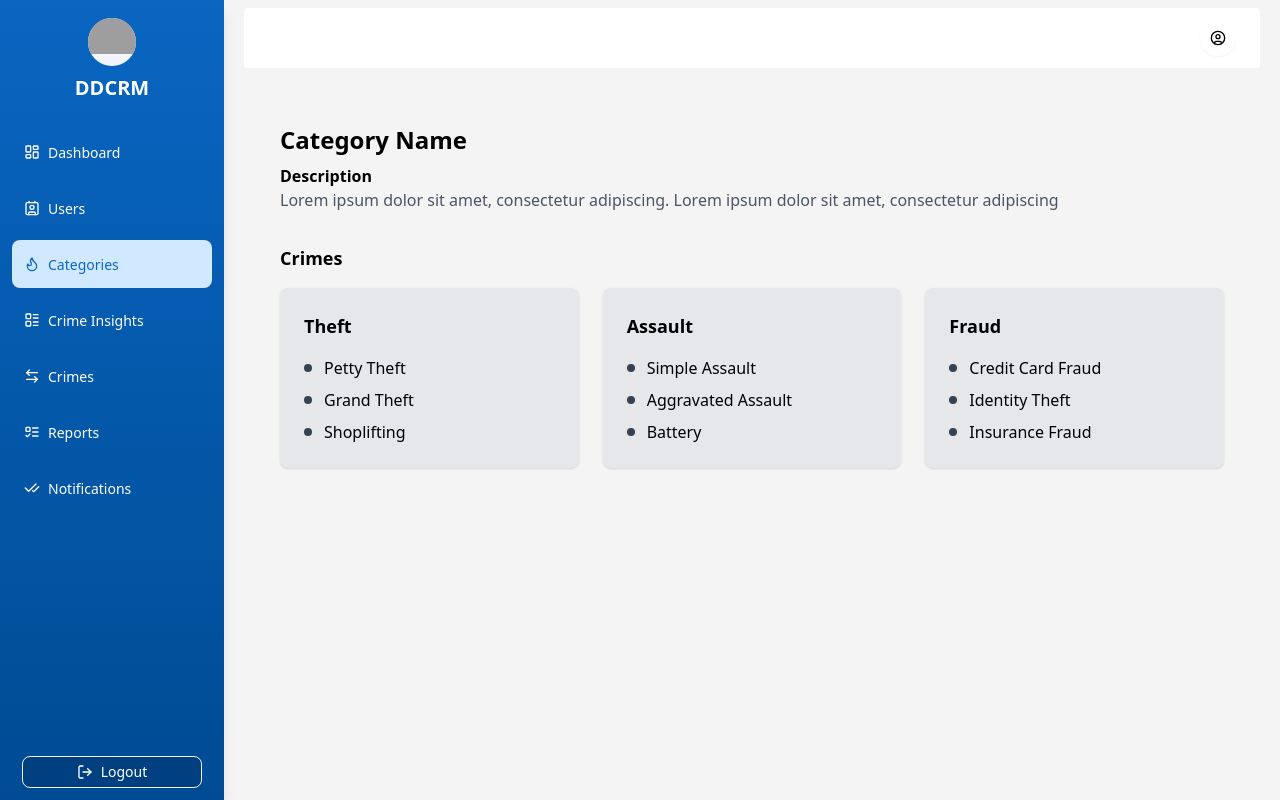
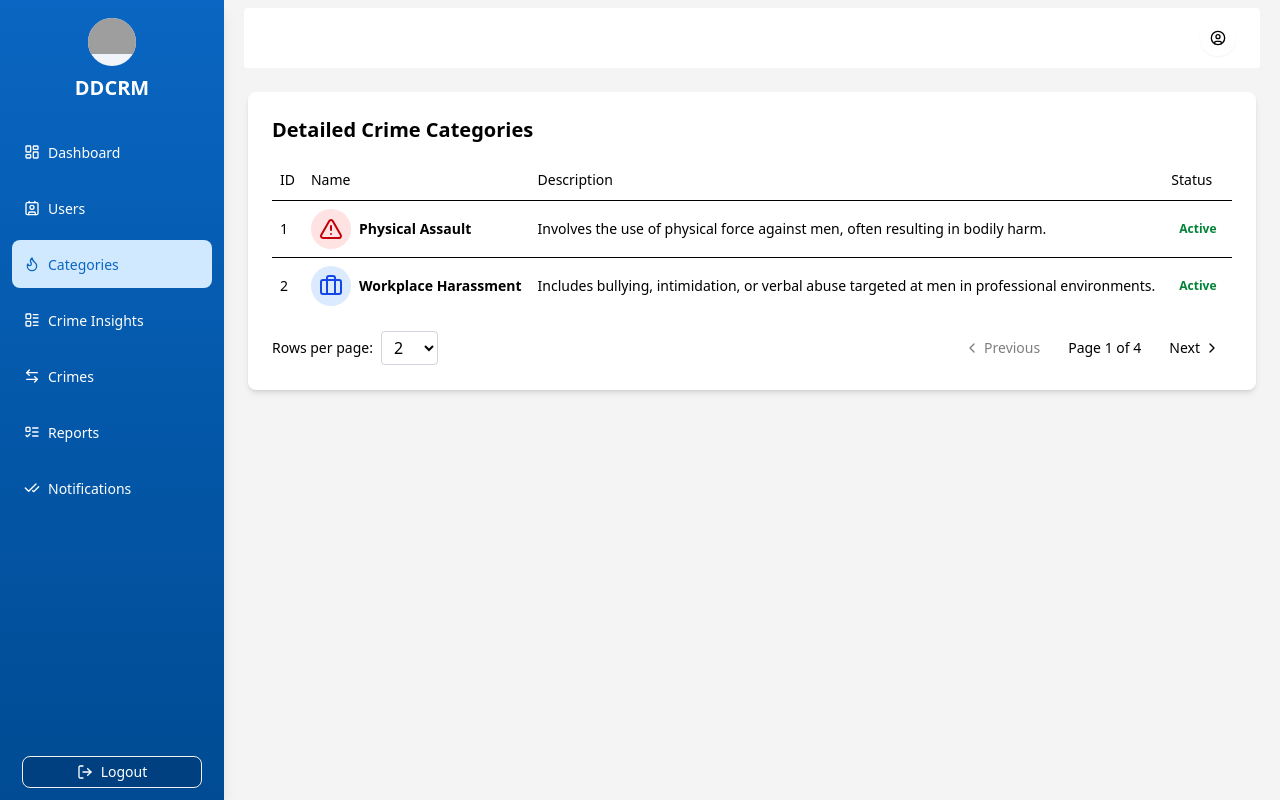
Before and after one commit to uwishema11/crime_mapping, a React (Vite) app: page /categories in a window 1280 px wide. Built offline with nearby package versions, Linux system fonts and the light colour scheme; grey boxes are pictures that could not be loaded.

Commit message:
crime categories table

```diff
--- a/package.json
+++ b/package.json
@@ -22,6 +22,7 @@
     "@tailwindcss/vite": "^4.1.4",
     "@tanstack/react-query": "^5.67.1",
     "@tanstack/react-query-devtools": "^5.67.1",
+    "@tanstack/react-table": "^8.21.3",
     "class-variance-authority": "^0.7.1",
     "clsx": "^2.1.1",
     "lucide-react": "^0.477.0",
--- a/src/App.jsx
+++ b/src/App.jsx
@@ -1,6 +1,6 @@
 import DashboardLayout from "./components/layout/Layout";
 import { BrowserRouter, Routes, Route } from "react-router-dom";
-import CategoriesPage from "./components/dashboard/CrimeCategories";
+import CrimeCategories from "./components/dashboard/CrimeCategories";
 
 import Main from "./components/dashboard/Main";
 
@@ -13,7 +13,7 @@ export default function App() {
         <DashboardLayout>
           <Routes>
             <Route path="/" element={<Main />} />
-            <Route path="/categories" element={<CategoriesPage />} />
+            <Route path="/categories" element={<CrimeCategories />} />
           </Routes>
         </DashboardLayout>
       </BrowserRouter>
--- a/src/components/dashboard/CrimeCategories.jsx
+++ b/src/components/dashboard/CrimeCategories.jsx
@@ -1,43 +1,158 @@
 import React from "react";
+import TableComponent from "./Table";
 import CategoryHeader from "./CategoryHeader";
 import CrimeCard from "./CrimeCard";
+import {
+  Shield,
+  AlertTriangle,
+  Briefcase,
+  Home,
+  Pill,
+  Laptop,
+  Skull,
+} from "lucide-react";
+import { Gavel, Trash2, Pencil } from "lucide-react";
 
-const category = {
-  name: "Category Name",
-  description:
-    "Lorem ipsum dolor sit amet, consectetur adipiscing. Lorem ipsum dolor sit amet, consectetur adipiscing",
+const crimeAgainstMen = {
   crimes: [
     {
-      name: "Theft",
-      specifics: ["Petty Theft", "Grand Theft", "Shoplifting"],
+      id: 1,
+      name: "Physical Assault",
+      status: "Active",
+      description:
+        "Involves the use of physical force against men, often resulting in bodily harm. ",
+      specifics: ["Street Violence", "Domestic Assault", "Workplace Assault"],
+      icon: <AlertTriangle className="w-6 h-6" />,
+      color: "bg-red-100 text-red-700",
     },
     {
-      name: "Assault",
-      specifics: ["Simple Assault", "Aggravated Assault", "Battery"],
+      id: 2,
+      name: "Workplace Harassment",
+      status: "Active",
+      description:
+        "Includes bullying, intimidation, or verbal abuse targeted at men in professional environments.",
+      specifics: ["Verbal Abuse", "Discrimination", "Intimidation"],
+      icon: <Briefcase className="w-6 h-6" />,
+      color: "bg-blue-100 text-blue-700",
     },
     {
-      name: "Fraud",
-      specifics: ["Credit Card Fraud", "Identity Theft", "Insurance Fraud"],
+      id: 3,
+      name: "Cyberbullying & Blackmail",
+      status: "Active",
+      description:
+        "Online harassment involving threats, blackmail, or shaming targeted at men through digital platforms.",
+      icon: <Laptop className="w-6 h-6" />,
+      color: "bg-indigo-100 text-indigo-700",
+    },
+    {
+      id: 4,
+      status: "Active",
+      name: "False Accusations",
+      description: "Crimes involving the false reporting of misconduct.",
+      specifics: [
+        "False Sexual Assault Claims",
+        "False Domestic Abuse Accusations",
+      ],
+      icon: <Shield className="w-6 h-6" />,
+      color: "bg-yellow-100 text-yellow-700",
+    },
+    {
+      id: 5,
+      name: "Sexual Violence",
+      status: "Active",
+      description: "Sexual abuse or assault directed at men.",
+
+      icon: <Skull className="w-6 h-6" />,
+      color: "bg-gray-100 text-gray-700",
+    },
+    {
+      id: 6,
+      name: "Emotional & Financial Abuse",
+      status: "Active",
+      description: "Involves manipulation, control, or financial exploitation.",
+      specifics: ["Control Over Finances", "Emotional Blackmail"],
+      icon: <Home className="w-6 h-6" />,
+      color: "bg-green-100 text-green-700",
+    },
+    {
+      id: 7,
+      name: "Discriminatory Legal Actions",
+      description: "Biased treatment in family law and custody cases.",
+      status: "Active",
+      specifics: ["Unfair Custody Loss", "Biased Sentencing"],
+      icon: <Gavel className="w-6 h-6" />,
+      color: "bg-purple-100 text-purple-700",
     },
   ],
 };
 
-const CategoriesPage = () => (
-  <div className="p-8 w-full">
-    <CategoryHeader name={category.name} description={category.description} />
-    <h3 className="text-lg font-semibold mt-8 mb-4">Crimes</h3>
-    {<CrimeCard /> && (
-      <div className="grid grid-cols-1 md:grid-cols-2 lg:grid-cols-3 gap-6">
-        {category.crimes.map((crime, index) => (
-          <CrimeCard
-            key={index}
-            name={crime.name}
-            specifics={crime.specifics}
-          />
-        ))}
+const CrimeCategories = () => {
+  const columns = [
+    {
+      accessorKey: "id",
+      header: "ID",
+      cell: ({ row }) => <div className="font-medium">{row.original.id}</div>,
+    },
+
+    {
+      accessorKey: "name",
+      header: "Name",
+      cell: ({ row }) => (
+        <div className="flex items-center gap-2">
+          <div className={`p-2 rounded-full ${row.original.color}`}>
+            {row.original.icon}
+          </div>
+          <span className="font-semibold">{row.original.name}</span>
+        </div>
+      ),
+    },
+    {
+      accessorKey: "description",
+      header: "Description",
+    },
+    {
+      accessorKey: "status",
+      header: "Status",
+      cell: ({ row }) => (
+        <div
+          className={`px-2 py-1 rounded-full text-xs font-semibold ${
+            row.original.status === "Active" ? "text-green-700" : "text-red-700"
+          }`}
+        >
+          {row.original.status}
+        </div>
+      ),
+    },
+    {
+      accessorKey: "actions",
+      header: "Actions",
+      cell: ({ row }) => (
+        <div className="flex items-center gap-3">
+          <button
+            onClick={() => console.log("Edit", row.original.id)}
+            className="text-blue-600 hover:text-blue-800"
+          >
+            <Pencil className="w-4 h-4" />
+          </button>
+          <button
+            onClick={() => console.log("Delete", row.original.id)}
+            className="text-red-600 hover:text-red-800"
+          >
+            <Trash2 className="w-4 h-4" />
+          </button>
+        </div>
+      ),
+    },
+  ];
+
+  return (
+    <div className="space-y-8">
+      <div className="bg-white rounded-lg shadow-md p-6">
+        <h3 className="text-xl font-bold mb-4">Detailed Crime Categories</h3>
+        <TableComponent data={crimeAgainstMen.crimes} columns={columns} />
       </div>
-    )}
-  </div>
-);
+    </div>
+  );
+};
 
-export default CategoriesPage;
+export default CrimeCategories;
--- /dev/null
+++ b/src/components/dashboard/Table.jsx
@@ -0,0 +1,123 @@
+import { useState } from "react";
+
+import {
+  flexRender,
+  getCoreRowModel,
+  useReactTable,
+  getPaginationRowModel,
+} from "@tanstack/react-table";
+import {
+  Pagination,
+  PaginationContent,
+  PaginationEllipsis,
+  PaginationItem,
+  PaginationLink,
+  PaginationNext,
+  PaginationPrevious,
+} from "@/components/ui/pagination";
+
+import {
+  Table,
+  TableBody,
+  TableCaption,
+  TableCell,
+  TableHead,
+  TableHeader,
+  TableRow,
+} from "@/components/ui/table";
+
+function TableComponent({ data, columns }) {
+  const [pagination, setPagination] = useState({
+    pageSize: 2,
+    pageIndex: 0,
+  });
+  const table = useReactTable({
+    data,
+    columns,
+    getCoreRowModel: getCoreRowModel(),
+    getPaginationRowModel: getPaginationRowModel(),
+    state: {
+      pagination,
+    },
+    onPaginationChange: setPagination,
+    manualPagination: false,
+  });
+  return (
+    <>
+      <Table>
+        <TableHeader>
+          {table.getHeaderGroups().map((headerGroup) => (
+            <TableRow key={headerGroup.id}>
+              {headerGroup.headers.map((header) => (
+                <TableHead key={header.id}>
+                  {header.isPlaceholder
+                    ? null
+                    : flexRender(
+                        header.column.columnDef.header,
+                        header.getContext()
+                      )}
+                </TableHead>
+              ))}
+            </TableRow>
+          ))}
+        </TableHeader>
+        <TableBody>
+          {table.getRowModel().rows.map((row) => (
+            <TableRow key={row.id}>
+              {row.getVisibleCells().map((cell) => (
+                <TableCell key={cell.id}>
+                  {flexRender(cell.column.columnDef.cell, cell.getContext())}
+                </TableCell>
+              ))}
+            </TableRow>
+          ))}
+        </TableBody>
+      </Table>
+      <div className="flex justify-between items-center mt-4">
+        <div className="flex items-center gap-2">
+          <label htmlFor="rows-per-page" className="text-sm font-medium">
+            Rows per page:
+          </label>
+          <select
+            id="rows-per-page"
+            value={table.getState().pagination.pageSize}
+            onChange={(e) => table.setPageSize(Number(e.target.value))}
+            className="border border-gray-300 rounded px-2 py-1"
+          >
+            {[2, 4, 6, 8, 10].map((size) => (
+              <option key={size} value={size}>
+                {size}
+              </option>
+            ))}
+          </select>
+        </div>
+        <div className="flex items-center  gap-4">
+          <PaginationPrevious
+            onClick={() => table.previousPage()}
+            className={`cursor-pointer ${
+              !table.getCanPreviousPage()
+                ? "opacity-50 pointer-events-none"
+                : ""
+            }`}
+          >
+            Previous
+          </PaginationPrevious>
+          <span className="text-sm font-medium">
+            Page {table.getState().pagination.pageIndex + 1} of{" "}
+            {table.getPageCount()}
+          </span>
+          <PaginationNext
+            className={`cursor-pointer ${
+              !table.getCanNextPage() ? "opacity-50 pointer-events-none" : ""
+            }`}
+            onClick={() => table.nextPage()}
+          >
+            Next
+          </PaginationNext>
+        </div>
+      </div>
+    </>
+  );
+}
+
+export default TableComponent;
--- /dev/null
+++ b/src/components/ui/pagination.jsx
@@ -0,0 +1,118 @@
+import * as React from "react"
+import {
+  ChevronLeftIcon,
+  ChevronRightIcon,
+  MoreHorizontalIcon,
+} from "lucide-react"
+
+import { cn } from "@/lib/utils"
+import { buttonVariants } from "@/components/ui/button";
+
+function Pagination({
+  className,
+  ...props
+}) {
+  return (
+    <nav
+      role="navigation"
+      aria-label="pagination"
+      data-slot="pagination"
+      className={cn("mx-auto flex w-full justify-center", className)}
+      {...props} />
+  );
+}
+
+function PaginationContent({
+  className,
+  ...props
+}) {
+  return (
+    <ul
+      data-slot="pagination-content"
+      className={cn("flex flex-row items-center gap-1", className)}
+      {...props} />
+  );
+}
+
+function PaginationItem({
+  ...props
+}) {
+  return <li data-slot="pagination-item" {...props} />;
+}
+
+function PaginationLink({
+  className,
+  isActive,
+  size = "icon",
+  ...props
+}) {
+  return (
+    <a
+      aria-current={isActive ? "page" : undefined}
+      data-slot="pagination-link"
+      data-active={isActive}
+      className={cn(buttonVariants({
+        variant: isActive ? "outline" : "ghost",
+        size,
+      }), className)}
+      {...props} />
+  );
+}
+
+function PaginationPrevious({
+  className,
+  ...props
+}) {
+  return (
+    <PaginationLink
+      aria-label="Go to previous page"
+      size="default"
+      className={cn("gap-1 px-2.5 sm:pl-2.5", className)}
+      {...props}>
+      <ChevronLeftIcon />
+      <span className="hidden sm:block">Previous</span>
+    </PaginationLink>
+  );
+}
+
+function PaginationNext({
+  className,
+  ...props
+}) {
+  return (
+    <PaginationLink
+      aria-label="Go to next page"
+      size="default"
+      className={cn("gap-1 px-2.5 sm:pr-2.5", className)}
+      {...props}>
+      <span className="hidden sm:block">Next</span>
+      <ChevronRightIcon />
+    </PaginationLink>
+  );
+}
+
+function PaginationEllipsis({
+  className,
+  ...props
+}) {
+  return (
+    <span
+      aria-hidden
+      data-slot="pagination-ellipsis"
+      className={cn("flex size-9 items-center justify-center", className)}
+      {...props}>
+      <MoreHorizontalIcon className="size-4" />
+      <span className="sr-only">More pages</span>
+    </span>
+  );
+}
+
+export {
+  Pagination,
+  PaginationContent,
+  PaginationLink,
+  PaginationItem,
+  PaginationPrevious,
+  PaginationNext,
+  PaginationEllipsis,
+}
```
Also changed, not shown: 1 other file (tests, documents, lock files or other folders).
